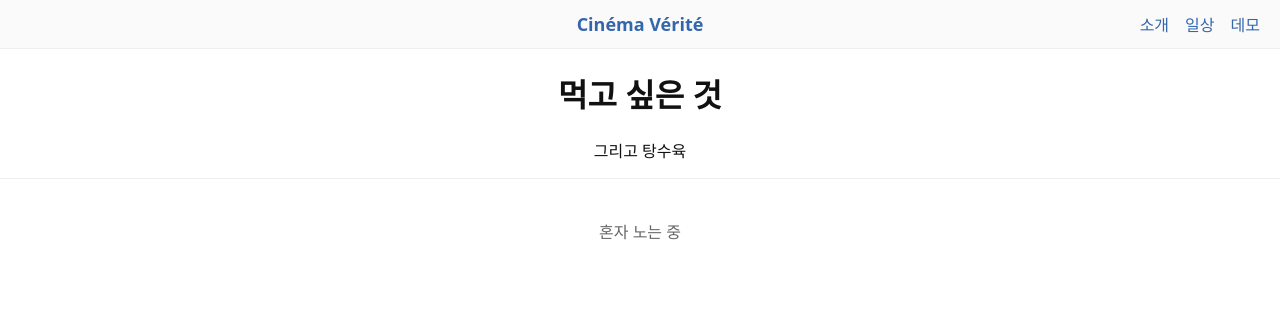
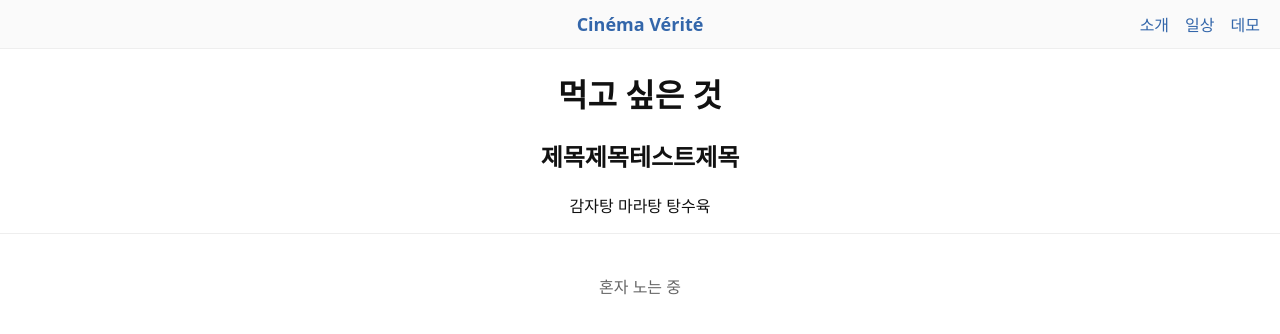
Before and after one commit to slivermouse1316/gegurockG, a Jekyll site: the page built from _posts/2025-09-08-slug.md, in a window 1280 px wide. Shown: the top 334 px of the page. Built offline with Jekyll 4.4.1, drawn with Linux system fonts in a browser that asks for light colours.

Commit message:
Update _posts/2025-09-08-slug.md

```diff
--- a/_posts/2025-09-08-slug.md
+++ b/_posts/2025-09-08-slug.md
@@ -3,5 +3,6 @@ layout: post
 title: 먹고 싶은 것
 date: 2025-09-08 09:00:00 +0900
 ---
+# 제목제목테스트제목
 
-그리고 탕수육
+감자탕 마라탕 탕수육
```
